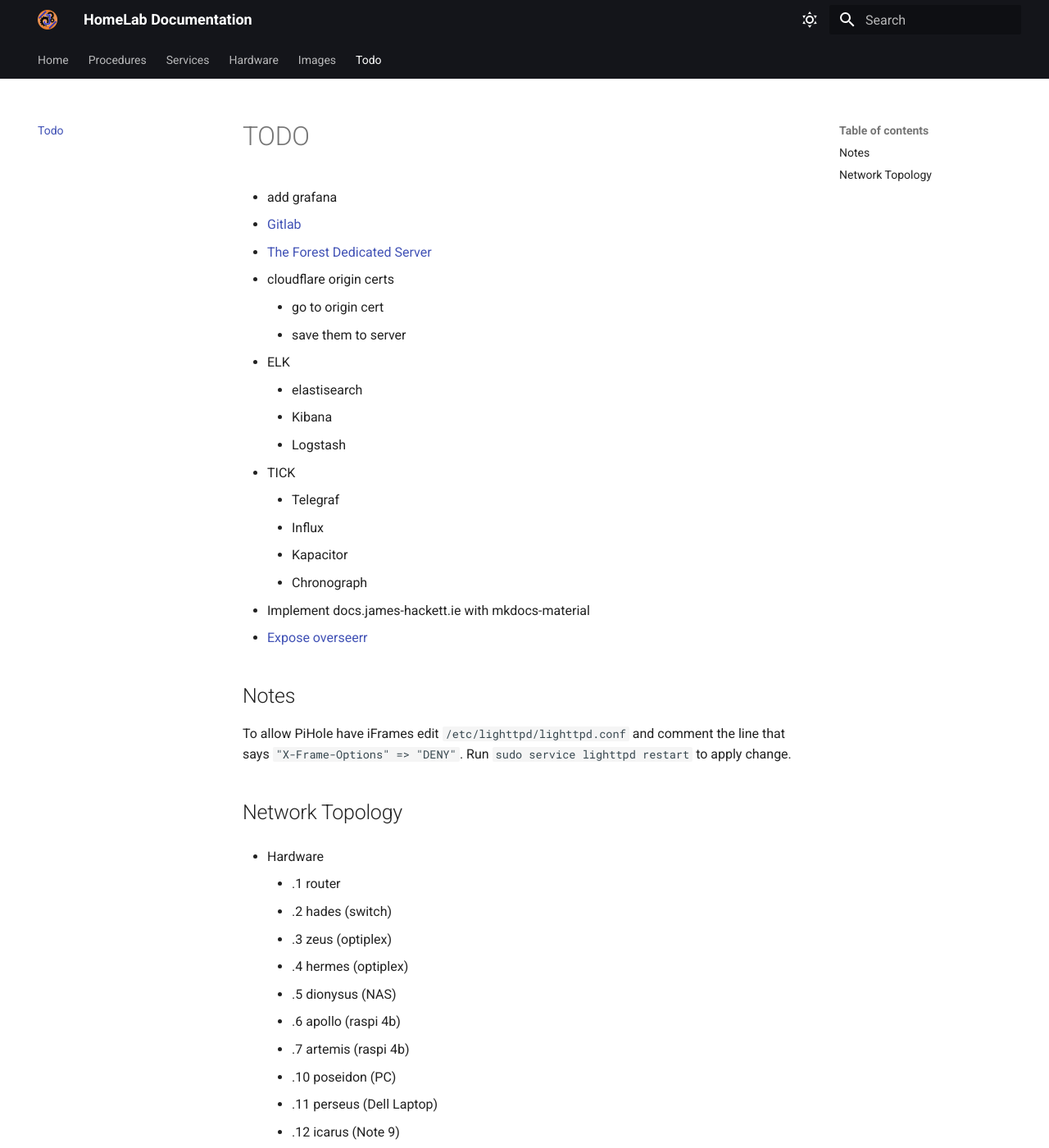
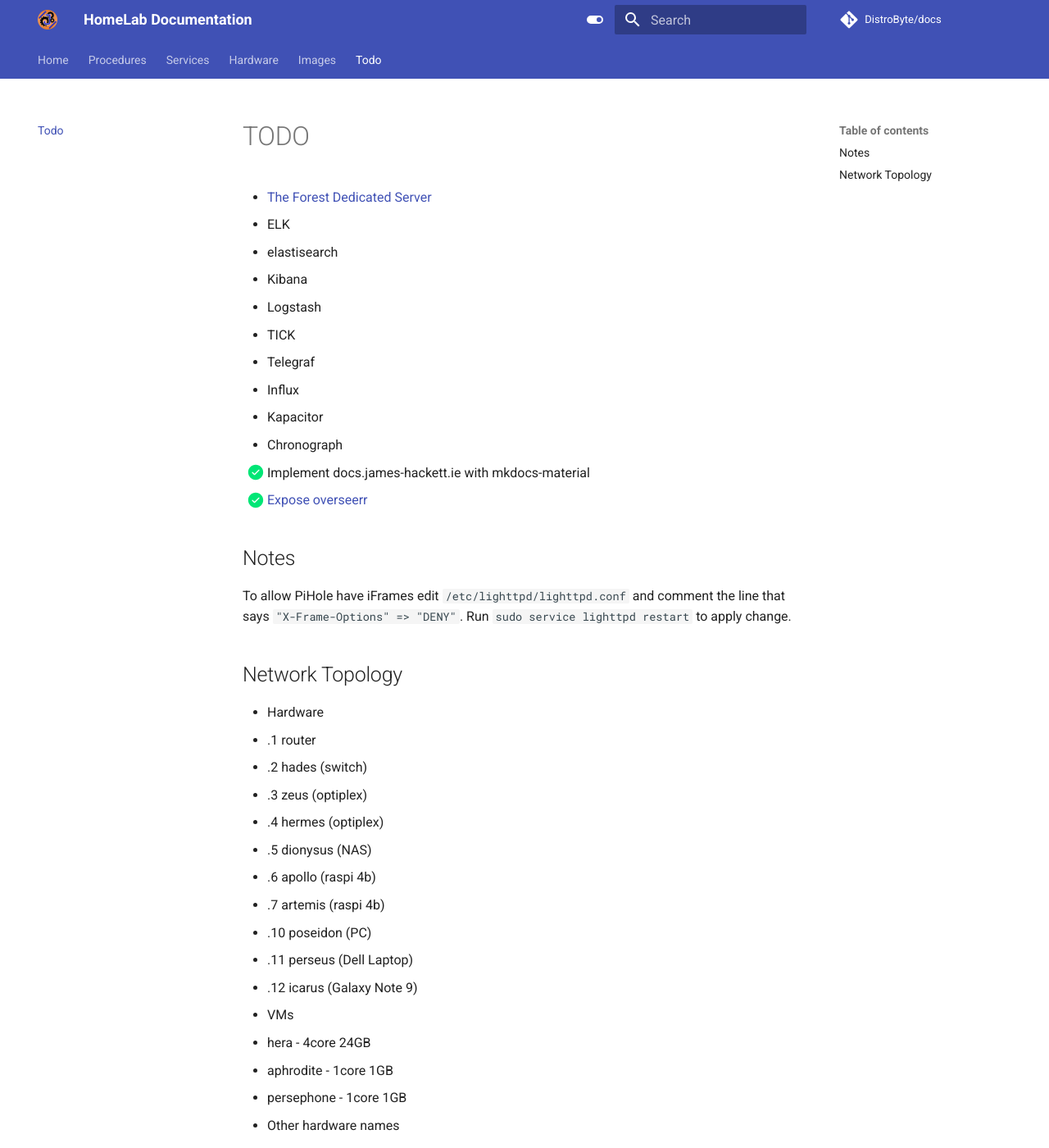
Before and after one commit to DistroByte/docs, an MkDocs documentation site: the page built from docs/todo.md, in a window 1280 px wide and 1400 px high. Shown: the whole window at 82% size. Built offline with MkDocs 1.6.1 and Material for MkDocs 9.7.7, drawn with Linux system fonts in a browser that asks for light colours; comment, search, counter and statistics services are not loaded; some of the changed text lies outside the part shown.

Commit message:
Fix merge conflicts

```diff
--- a/docs/todo.md
+++ b/docs/todo.md
@@ -1,22 +1,17 @@
 # TODO
 
-- add grafana
-- [Gitlab](https://docs.gitlab.com/omnibus/docker/#install-gitlab-using-docker-compose)
 - [The Forest Dedicated Server](https://hub.docker.com/r/jammsen/the-forest-dedicated-server)
-- cloudflare origin certs
-    - go to origin cert
-    - save them to server
 - ELK
-    - elastisearch
-    - Kibana
-    - Logstash
+  - elastisearch
+  - Kibana
+  - Logstash
 - TICK
-    - Telegraf
-    - Influx
-    - Kapacitor
-    - Chronograph
-- Implement docs.james-hackett.ie with mkdocs-material
-- [Expose overseerr](https://docs.overseerr.dev/extending-overseerr/reverse-proxy)
+  - Telegraf
+  - Influx
+  - Kapacitor
+  - Chronograph
+- [x] Implement docs.james-hackett.ie with mkdocs-material
+- [x] [Expose overseerr](https://docs.overseerr.dev/extending-overseerr/reverse-proxy)
 
 ## Notes
 
@@ -26,36 +21,36 @@
 ## Network Topology
 
 - Hardware
-    - .1 router
-    - .2 hades (switch)
-    - .3 zeus (optiplex)
-    - .4 hermes (optiplex)
-    - .5 dionysus (NAS)
-    - .6 apollo (raspi 4b)
-    - .7 artemis (raspi 4b)
-    - .10 poseidon (PC)
-    - .11 perseus (Dell Laptop)
-    - .12 icarus (Note 9)
+  - .1 router
+  - .2 hades (switch)
+  - .3 zeus (optiplex)
+  - .4 hermes (optiplex)
+  - .5 dionysus (NAS)
+  - .6 apollo (raspi 4b)
+  - .7 artemis (raspi 4b)
+  - .10 poseidon (PC)
+  - .11 perseus (Dell Laptop)
+  - .12 icarus (Galaxy Note 9)
 
 - VMs
-    - hera - 4core 24GB
-    - aphrodite - 1core 1GB
-    - persephone - 1core 1GB
+  - hera - 4core 24GB
+  - aphrodite - 1core 1GB
+  - persephone - 1core 1GB
 
 - Other hardware names
-    - ares
-    - hephaestus
-    - hercules
-    - atlas
-    - charon
-    - cronus
-    - helios
-    - hypnos
-    - pan
-    - castor // pollux
-    - proemtheus
+  - ares
+  - hephaestus
+  - hercules
+  - atlas
+  - charon
+  - cronus
+  - helios
+  - hypnos
+  - pan
+  - castor // polux
+  - proemtheus
 
 - Other VM names
-    - demeter
-    - athena
-    - hestia
+  - demeter
+  - athena
+  - hestia
--- a/mkdocs.yml
+++ b/mkdocs.yml
@@ -3,7 +3,7 @@
 site_url: https://docs.james-hackett.ie/
 
 repo_name: DistroByte/docs
-# repo_url: https://github.com/DistroByte/docs
+repo_url: https://github.com/DistroByte/docs
 
 theme:
   logo: assets/logo.png
@@ -12,30 +12,31 @@
   # custom_dir: overrides
 
   features:
+    - content.code.annotate
+    - navigation.expand
+    - navigation.indexes
     - navigation.sections
     - navigation.tabs
-    - navigation.expand
-    - navigation.indexes
     - navigation.top
     - search.highlight
     - search.share
     - search.suggest
-    - navigation.sections
+
+  include_search_page: false
+  search_index_only: true
 
   palette:
-    - media: '(prefers-color-scheme: light)'
-      scheme: default
-      primary: black
+    - scheme: default
+      primary: indigo
+      accent: indigo
+      toggle:
+        icon: material/toggle-switch
+        name: Switch to dark mode
+    - scheme: slate
+      primary: red
       accent: red
       toggle:
-        icon: material/weather-sunny
-        name: Switch to dark mode
-    - media: '(prefers-color-scheme: dark)'
-      scheme: slate
-      primary: black
-      accent: red
-      toggle:
-        icon: material/weather-night
+        icon: material/toggle-switch-off-outline
         name: Switch to light mode
 
   shortcuts:
@@ -46,27 +47,54 @@
 
   nav_style: light
 
-plugins:
-  - search
+  plugins:
+    - search
+    - minify:
+      minify_html: true
+    - git-revision-date
 
 markdown_extensions:
+  - admonition
+  - abbr
+  - attr_list
+  - def_list
+  - footnotes
+  - meta
+  - md_in_html
   - toc:
       permalink: ⚓︎
       slugify: !!python/name:pymdownx.slugs.uslugify
-  - attr_list
-  - codehilite:
-      guess_lang: false
-  - pymdownx.critic
-  - meta
-  - md_in_html
-  - tables
-  - admonition
+  - pymdownx.arithmatex:
+      generic: true
+  - pymdownx.betterem:
+      smart_enable: all
+  - pymdownx.caret
   - pymdownx.details
   - pymdownx.tasklist:
       custom_checkbox: true
-  - admonition
-  - pymdownx.details
-  - pymdownx.superfences
+  - pymdownx.emoji:
+      emoji_index: !!python/name:materialx.emoji.twemoji
+      emoji_generator: !!python/name:materialx.emoji.to_svg
+  - pymdownx.highlight:
+      anchor_linenums: true
+  - pymdownx.inlinehilite
+  - pymdownx.keys
+  - pymdownx.magiclink:
+      repo_url_shorthand: true
+      user: squidfunk
+      repo: mkdocs-material
+  - pymdownx.mark
+  - pymdownx.smartsymbols
+  - pymdownx.superfences:
+      custom_fences:
+        - name: mermaid
+          class: mermaid
+          format: !!python/name:pymdownx.superfences.fence_code_format
+  - pymdownx.tabbed:
+      alternate_style: true
+  - pymdownx.tasklist:
+      custom_checkbox: true
+  - pymdownx.tilde
 
 nav:
   - Home: index.md
@@ -79,6 +107,7 @@
       - Nginx: services/nginx.md
       - Paperless: services/paperless.md
       - Unifi-Controller: services/unifi-controller.md
+      - Fileshare: services/fileshare.md
   - Hardware:
       - hardware/index.md
       - Dell OptiPlex 7040: hardware/optiplex7040.md
```
Also changed, not shown: .markdownlint.json.
